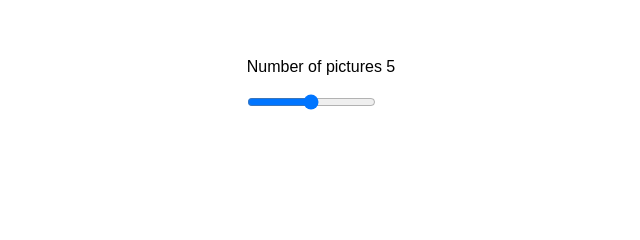
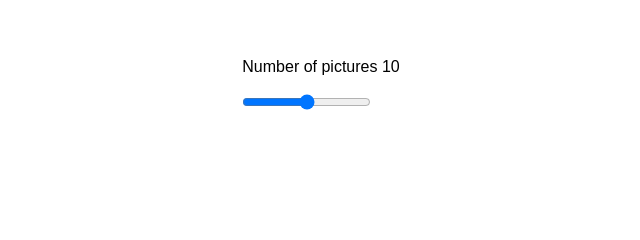
Before and after one commit to G0rdonShumway/g0rdonshumway.github.io, a plain HTML site: page index.html in a window 1280 px wide. Shown: the part 168-408 px from the top of the page, 319-959 px from the left. Drawn offline with Linux system fonts and the light colour scheme.

Commit message:
Add files via upload

```diff
--- a/index.html
+++ b/index.html
@@ -10,7 +10,7 @@
   </head>
   <body>
     <div id="rouletteStart">
-      <label for="numberOfPictures">Number of pictures <span>5</span>
+      <label for="numberOfPictures">Number of pictures <span>10</span>
         <br><br>
         <input id="numberOfPictures" type="range" min="5" max="25" oninput="changeValue(this)">
       </label>
```
